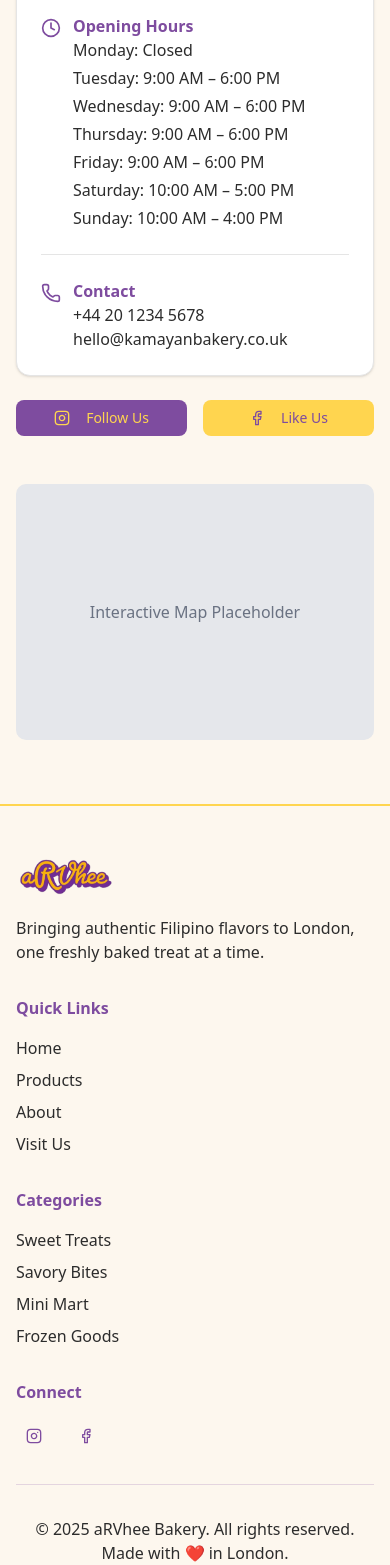
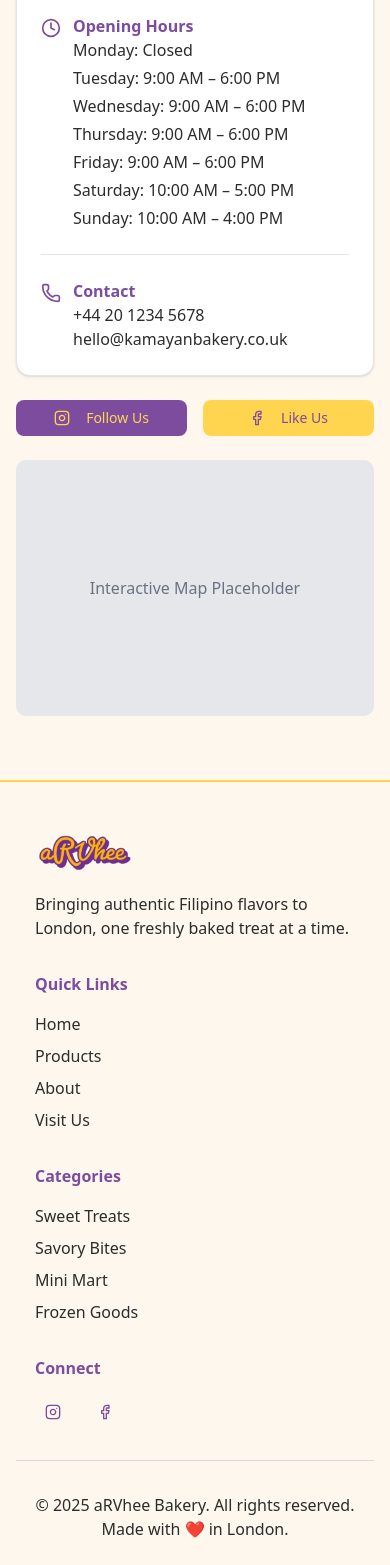
Before and after one commit to anahawDesign/arvhee-site, a Next.js app: page / in a window 390 px wide. Shown: the part 7327-8892 px from the top of the page. Built offline with nearby package versions, Linux system fonts and the light colour scheme.

Commit message:
some formatting updates

```diff
--- a/app/(root)/_components/AboutUs.tsx
+++ b/app/(root)/_components/AboutUs.tsx
@@ -5,7 +5,7 @@
   <section id="about" className="py-16 px-4 bg-[var(--color-secondary)]/50">
     <div className="container mx-auto">
       <div className="grid md:grid-cols-2 gap-12 items-center">
-        <div>
+        <div className="md:ml-5">
           <h3 className="text-3xl md:text-4xl font-bold text-[var(--color-accent)] mb-6">
             A Slice of Home in London
           </h3>
@@ -37,7 +37,7 @@
             alt="Filipino bakery interior"
             width={500}
             height={400}
-            className="rounded-lg shadow-lg"
+            className="rounded-lg shadow-lg mx-auto"
           />
           <div className="absolute -bottom-4 -right-4 bg-[var(--color-secondary)] p-4 rounded-lg shadow-lg">
             <p className="text-[var(--color-accent)] font-semibold">
--- a/app/(root)/_components/Footer.tsx
+++ b/app/(root)/_components/Footer.tsx
@@ -8,7 +8,7 @@
   <footer className="bg-[var(--color-background)] text-[var(--color-accent)] py-12 px-4 border-t-2 border-[var(--color-secondary)]">
     <div className="container mx-auto">
       <div className="grid md:grid-cols-4 gap-8">
-        <div>
+        <div className="max-w-xs mx-auto">
           <div className="flex items-center space-x-2 mb-4">
             <div className="flex items-center space-x-2">
               <Image
@@ -27,7 +27,7 @@
           </p>
         </div>
 
-        <div>
+        <div className="max-w-xs  mx-auto w-full">
           <h5 className="font-semibold mb-4">Quick Links</h5>
           <ul className="space-y-2 text-[var(--color-text)]">
             <li>
@@ -56,7 +56,7 @@
           </ul>
         </div>
 
-        <div>
+        <div className="max-w-xs  mx-auto w-full">
           <h5 className="font-semibold mb-4">Categories</h5>
           <ul className="space-y-2 text-[var(--color-text)]">
             <li>
@@ -82,11 +82,11 @@
           </ul>
         </div>
 
-        <div>
+        <div className="max-w-xs  mx-auto w-full">
           <h5 className="font-semibold mb-4">Connect</h5>
           <div className="flex space-x-4">
             <a
-              href="https://www.instagram.com/arvhee_bakes/?hl=en"
+              href="https://www.facebook.com/people/ArVhee-Bakes/100063446330479/?locale=cs_CZ"
               target="_blank"
               rel="noopener noreferrer"
             >
--- a/app/(root)/_components/VisitUs.tsx
+++ b/app/(root)/_components/VisitUs.tsx
@@ -15,7 +15,7 @@
         </p>
       </div>
 
-      <div className="grid md:grid-cols-2 gap-12">
+      <div className="grid md:grid-cols-2 gap-6">
         <div>
           <Card className="p-6 bg-white">
             <div className="space-y-6">
```
